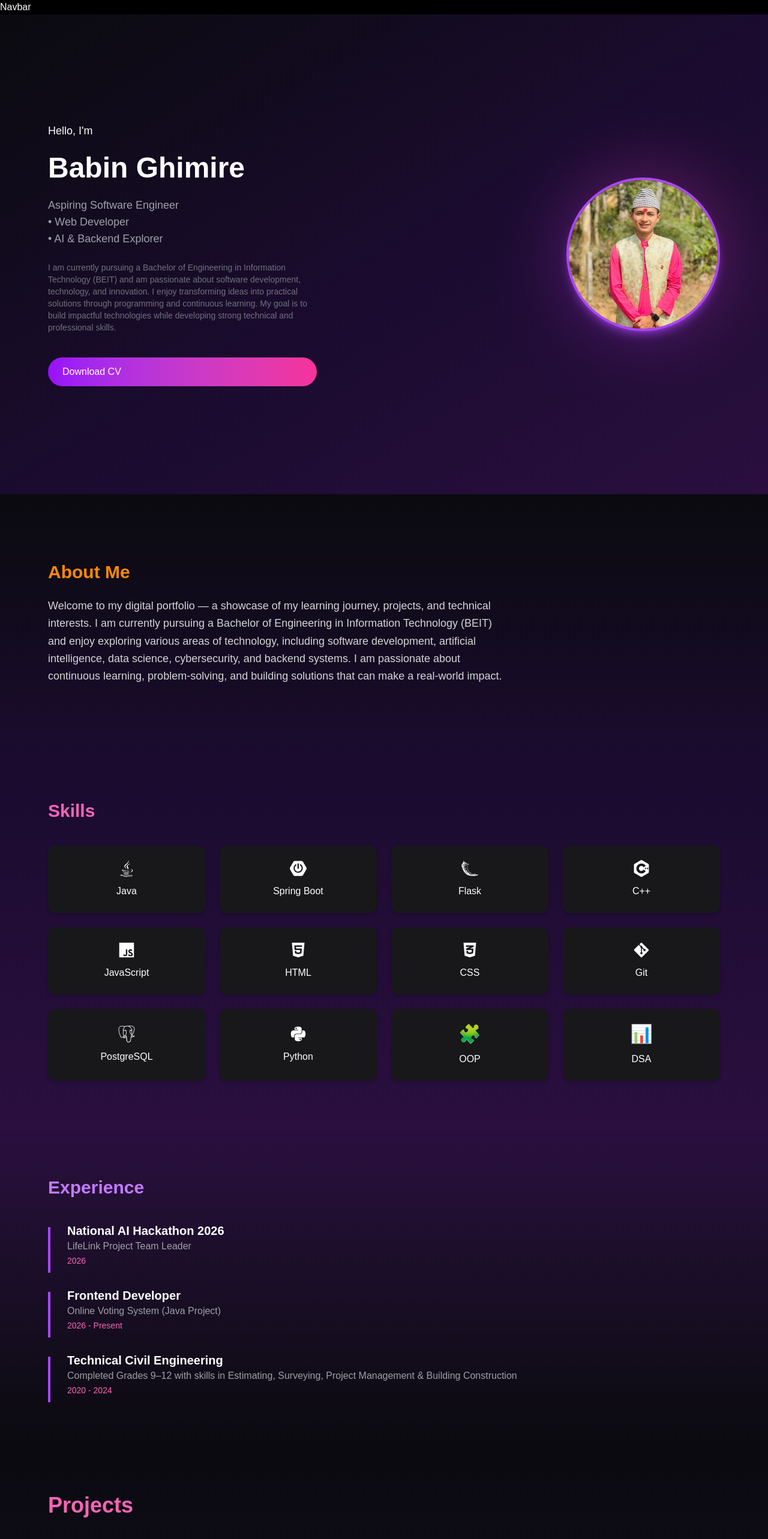
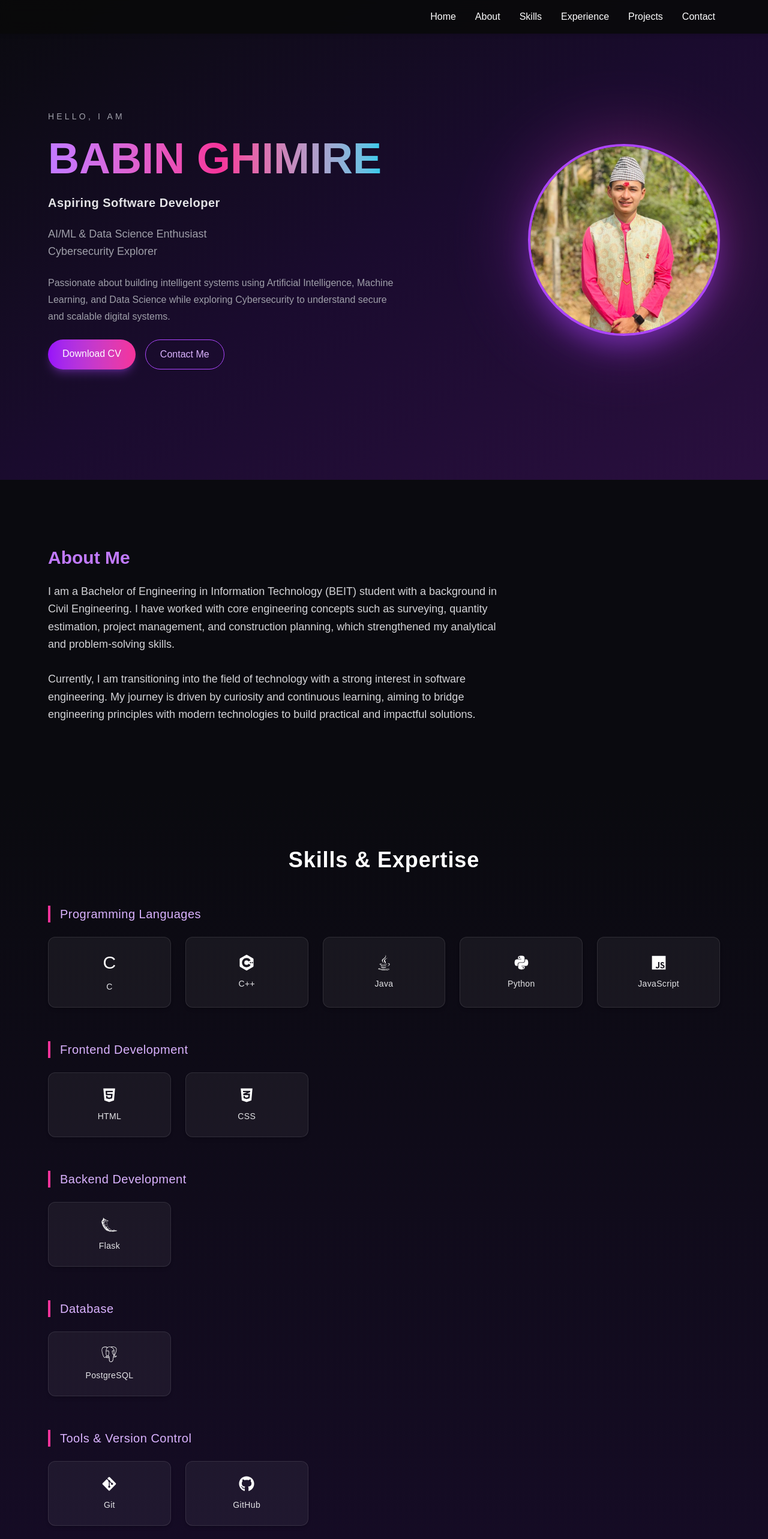
Before and after one commit to ghimirebabin07/my_portfolio, a Next.js app: page / in a window 1280 px wide. Shown: the top 2566 px of the page at 60% size. Built offline with nearby package versions, Linux system fonts and the light colour scheme.

Commit message:
Final Portfolio by babin Ghimire

```diff
--- a/app/layout.tsx
+++ b/app/layout.tsx
@@ -1,20 +1,25 @@
 import type { Metadata } from "next";
-import { Geist, Geist_Mono } from "next/font/google";
+import { Outfit, Space_Grotesk, Geist_Mono } from "next/font/google";
 import "./globals.css";
 
-const geistSans = Geist({
-  variable: "--font-geist-sans",
+const outfit = Outfit({
   subsets: ["latin"],
+  variable: "--font-body",
+});
+
+const spaceGrotesk = Space_Grotesk({
+  subsets: ["latin"],
+  variable: "--font-heading",
 });
 
 const geistMono = Geist_Mono({
-  variable: "--font-geist-mono",
   subsets: ["latin"],
+  variable: "--font-mono",
 });
 
 export const metadata: Metadata = {
-  title: "Create Next App",
-  description: "Generated by create next app",
+  title: "Babin Ghimire",
+  description: "Software Engineer | AI/ML Enthusiast | Data Science Explorer",
 };
 
 export default function RootLayout({
@@ -25,9 +30,11 @@ export default function RootLayout({
   return (
     <html
       lang="en"
-      className={`${geistSans.variable} ${geistMono.variable} h-full antialiased`}
+      className={`${outfit.variable} ${spaceGrotesk.variable} ${geistMono.variable} h-full antialiased`}
     >
-      <body className="min-h-full flex flex-col">{children}</body>
+      <body className="min-h-full flex flex-col">
+        {children}
+      </body>
     </html>
   );
 }
--- a/app/page.tsx
+++ b/app/page.tsx
@@ -4,6 +4,7 @@ import About from "../components/About";
 import Skills from "../components/Skills";
 import Experience from "@/components/Experience";
 import Projects from "@/components/Projects";
+import Contact from "@/components/Contact";
 
 export default function HomePage() {
   return (
@@ -14,6 +15,7 @@ export default function HomePage() {
       <Skills />
       <Experience />
       <Projects />
+      <Contact />
     </main>
   );
 }
--- a/components/About.tsx
+++ b/components/About.tsx
@@ -10,20 +10,22 @@ export default function About() {
       whileInView={{ opacity: 1, y: 0 }}
       transition={{ duration: 0.8 }}
       viewport={{ once: true }}
-      className="py-28 px-8 md:px-20 bg-gradient-to-b from-[#0a0a0f] to-[#1a0b2e] text-white"
+      className="py-28 px-8 md:px-20 bg-[#0a0a0f] text-white"
     >
-      <h2 className="text-3xl font-bold mb-6 text-orange-400">
+      <h2 className="text-3xl font-bold mb-6 text-purple-400">
         About Me
       </h2>
 
       <p className="max-w-3xl text-zinc-300 leading-relaxed text-lg">
-        Welcome to my digital portfolio — a showcase of my learning journey,
-        projects, and technical interests. I am currently pursuing a Bachelor
-        of Engineering in Information Technology (BEIT) and enjoy exploring
-        various areas of technology, including software development,
-        artificial intelligence, data science, cybersecurity, and backend
-        systems. I am passionate about continuous learning, problem-solving,
-        and building solutions that can make a real-world impact.
+        I am a Bachelor of Engineering in Information Technology (BEIT) student
+        with a background in Civil Engineering. I have worked with core engineering
+        concepts such as surveying, quantity estimation, project management, and
+        construction planning, which strengthened my analytical and problem-solving skills.
+        <br /><br />
+        Currently, I am transitioning into the field of technology with a strong
+        interest in software engineering. My journey is driven by curiosity and
+        continuous learning, aiming to bridge engineering principles with modern
+        technologies to build practical and impactful solutions.
       </p>
     </motion.section>
   );
--- a/components/Contact.tsx
+++ b/components/Contact.tsx
@@ -0,0 +1,61 @@
+"use client";
+
+import { motion } from "framer-motion";
+import { FaGithub, FaLinkedin, FaEnvelope } from "react-icons/fa";
+
+export default function Contact() {
+  return (
+    <motion.section
+      id="contact"
+      initial={{ opacity: 0, y: 30 }}
+      whileInView={{ opacity: 1, y: 0 }}
+      transition={{ duration: 0.8 }}
+      viewport={{ once: true }}
+      className="py-20 px-8 md:px-20 bg-gradient-to-b from-[#0a0a0f] to-[#1a0b2e] text-white text-center"
+    >
+      <h2 className="text-3xl font-bold mb-6 text-purple-400">
+        Let's Connect 🤝
+      </h2>
+
+      <p className="text-zinc-300 mb-10">
+        Feel free to reach out for collaborations, projects, internships, or just to say hi!
+      </p>
+
+      <div className="flex justify-center gap-8 text-3xl">
+        <motion.a
+          href="https://github.com/ghimirebabin07"
+          target="_blank"
+          rel="noopener noreferrer"
+          whileHover={{ scale: 1.2 }}
+          whileTap={{ scale: 0.95 }}
+          className="hover:text-pink-400 transition"
+          aria-label="GitHub"
+        >
+          <FaGithub />
+        </motion.a>
+
+        <motion.a
+          href="https://www.linkedin.com/in/babin-ghimire-91403a32b"
+          target="_blank"
+          rel="noopener noreferrer"
+          whileHover={{ scale: 1.2 }}
+          whileTap={{ scale: 0.95 }}
+          className="hover:text-pink-400 transition"
+          aria-label="LinkedIn"
+        >
+          <FaLinkedin />
+        </motion.a>
+
+        <motion.a
+          href="mailto:ghimirebabin92@gmail.com"
+          whileHover={{ scale: 1.2 }}
+          whileTap={{ scale: 0.95 }}
+          className="hover:text-pink-400 transition"
+          aria-label="Email"
+        >
+          <FaEnvelope />
+        </motion.a>
+      </div>
+    </motion.section>
+  );
+}
--- a/components/Experience.tsx
+++ b/components/Experience.tsx
@@ -7,27 +7,38 @@ type ExperienceItem = {
 const experiences: ExperienceItem[] = [
   {
     title: "National AI Hackathon 2026",
-    subtitle: "LifeLink Project Team Leader",
+    subtitle: "LifeLink Project – Team Leader (AI-based Disaster Management System)",
     year: "2026",
   },
   {
     title: "Frontend Developer",
-    subtitle: "Online Voting System (Java Project)",
+    subtitle: "Online Voting System (Java + Web Project)",
     year: "2026 - Present",
   },
   {
-    title: "Technical Civil Engineering",
-    subtitle: "Completed Grades 9–12 with skills in Estimating, Surveying, Project Management & Building Construction",
+    title: "Civil Sub Engineer",
+    subtitle:
+      "Background in Surveying, Estimation, Project Management & Construction Engineering",
     year: "2020 - 2024",
   },
 ];
 
 function ExperienceCard({ title, subtitle, year }: ExperienceItem) {
   return (
-    <div className="relative pl-8 before:absolute before:left-0 before:top-2 before:h-full before:w-1 before:bg-purple-500">
-      <h3 className="text-xl font-semibold">{title}</h3>
-      <p className="text-zinc-400">{subtitle}</p>
-      <span className="text-sm text-pink-400">{year}</span>
+    <div className="relative pl-8 border-l border-purple-500/40">
+      <div className="absolute w-3 h-3 bg-purple-500 rounded-full -left-[7px] top-2"></div>
+
+      <h3 className="text-lg md:text-xl font-semibold text-white tracking-wide">
+        {title}
+      </h3>
+
+      <p className="text-zinc-400 mt-1 leading-relaxed">
+        {subtitle}
+      </p>
+
+      <span className="text-xs text-purple-300 mt-2 inline-block">
+        {year}
+      </span>
     </div>
   );
 }
@@ -36,20 +47,15 @@ export default function Experience() {
   return (
     <section
       id="experience"
-      className="py-20 px-8 md:px-20 bg-gradient-to-b from-[#2a0f3f] to-[#0a0a0f] text-white"
+      className="py-24 px-8 md:px-20 bg-[#0a0a0f] text-white"
     >
-      <h2 className="text-3xl font-bold mb-10 text-purple-400">
+      <h2 className="text-3xl md:text-4xl font-semibold mb-12 text-white">
         Experience
       </h2>
 
-      <div className="flex flex-col gap-8">
+      <div className="flex flex-col gap-10">
         {experiences.map((exp) => (
-          <ExperienceCard
-            key={exp.title}
-            title={exp.title}
-            subtitle={exp.subtitle}
-            year={exp.year}
-          />
+          <ExperienceCard key={exp.title} {...exp} />
         ))}
       </div>
     </section>
--- a/components/Hero.tsx
+++ b/components/Hero.tsx
@@ -11,44 +11,61 @@ export default function Hero() {
     >
       {/* Left side */}
       <motion.div
-        className="flex flex-col gap-6 text-center md:text-left"
+        className="flex flex-col gap-6 text-center md:text-left max-w-2xl"
         initial={{ opacity: 0, y: 20 }}
         animate={{ opacity: 1, y: 0 }}
         transition={{ duration: 0.6 }}
       >
-        <h2 className="text-lg font-light">Hello, I'm</h2>
+        {/* HELLO I AM */}
+        <h2 className="text-sm tracking-[0.3em] uppercase text-zinc-400 font-light">
+          Hello, I am
+        </h2>
 
-        <h1 className="text-5xl font-extrabold text-white">
-          Babin Ghimire
+        {/* NAME */}
+        <h1 className="text-5xl md:text-7xl font-extrabold bg-gradient-to-r from-purple-400 via-pink-500 to-cyan-400 bg-clip-text text-transparent">
+          BABIN GHIMIRE
         </h1>
 
-        <p className="text-zinc-400 text-lg">
-          Aspiring Software Engineer <br />
-          • Web Developer <br />
-          • AI & Backend Explorer
+        {/* ROLE */}
+        <p className="text-lg md:text-xl font-semibold tracking-wide text-zinc-200">
+          Aspiring Software Developer
         </p>
 
-        <p className="text-zinc-500 text-sm max-w-md">
-          I am currently pursuing a Bachelor of Engineering in Information
-          Technology (BEIT) and am passionate about software development,
-          technology, and innovation. I enjoy transforming ideas into practical
-          solutions through programming and continuous learning. My goal is to
-          build impactful technologies while developing strong technical and
-          professional skills.
+        {/* INTERESTS */}
+        <p className="text-base md:text-lg text-zinc-400 leading-relaxed">
+          AI/ML & Data Science Enthusiast <br />
+          Cybersecurity Explorer
         </p>
 
+        {/* NEW DESCRIPTION (added as requested) */}
+        <p className="text-zinc-400 text-base leading-7 max-w-xl">
+          Passionate about building intelligent systems using Artificial Intelligence,
+          Machine Learning, and Data Science while exploring Cybersecurity to understand
+          secure and scalable digital systems.
+        </p>
+
+        {/* BUTTONS */}
+        <div className="flex flex-col sm:flex-row gap-4 justify-center md:justify-start">
           <a
             href="/resume.pdf"
             download
-          className="mt-4 inline-block px-6 py-3 rounded-full bg-gradient-to-r from-purple-600 to-pink-500 hover:opacity-90 transition"
+            className="px-6 py-3 rounded-full bg-gradient-to-r from-purple-600 to-pink-500 hover:scale-105 transition duration-300 shadow-lg shadow-purple-500/30"
           >
             Download CV
           </a>
+
+          <a
+            href="#contact"
+            className="px-6 py-3 rounded-full border border-purple-500 text-purple-300 hover:bg-purple-500 hover:text-white transition duration-300"
+          >
+            Contact Me
+          </a>
+        </div>
       </motion.div>
 
       {/* Right side */}
       <motion.div
-        className="relative w-64 h-64 mb-10 md:mb-0"
+        className="relative w-64 h-64 md:w-80 md:h-80 mb-10 md:mb-0"
         initial={{ opacity: 0, scale: 0.8 }}
         animate={{ opacity: 1, scale: 1 }}
         transition={{ duration: 0.8 }}
@@ -57,9 +74,10 @@ export default function Hero() {
 
         <Image
           src="/profile.jpg.jpg"
-          alt="Profile Image"
+          alt="Babin Ghimire"
           fill
-          className="rounded-full border-4 border-purple-500 shadow-lg shadow-purple-500/50 object-cover"
+          priority
+          className="rounded-full border-4 border-purple-500 shadow-2xl shadow-purple-500/50 object-cover"
         />
       </motion.div>
     </section>
--- a/components/Navbar.tsx
+++ b/components/Navbar.tsx
@@ -1,7 +1,56 @@
+"use client";
+import Link from "next/link";
+import { motion } from "framer-motion";
+
 export default function Navbar() {
   return (
-    <nav>
-      Navbar
-    </nav>
+    <motion.nav
+      initial={{ y: -80, opacity: 0 }}
+      animate={{ y: 0, opacity: 1 }}
+      transition={{ duration: 0.6, ease: "easeOut" }}
+      className="fixed top-0 left-0 w-full bg-[#09090B]/90 backdrop-blur-md text-white shadow-md z-50"
+    >
+      <div className="max-w-6xl mx-auto flex justify-between items-center px-6 py-4">
+        {/* Logo / Name */}
+        <motion.h1
+          initial={{ opacity: 0 }}
+          animate={{ opacity: 1 }}
+          transition={{ delay: 0.3 }}
+          className="text-xl font-bold tracking-wide"
+        >
+
+        </motion.h1>
+
+        {/* Links */}
+        <ul className="hidden md:flex gap-8 font-medium">
+          {["Home", "About", "Skills", "Experience", "Projects", "Contact"].map(
+            (item, index) => (
+              <motion.li
+                key={item}
+                initial={{ opacity: 0, y: -10 }}
+                animate={{ opacity: 1, y: 0 }}
+                transition={{ delay: 0.4 + index * 0.1 }}
+              >
+                <Link
+                  href={`#${item.toLowerCase()}`}
+                  className="hover:text-purple-400 transition-colors"
+                >
+                  {item}
+                </Link>
+              </motion.li>
+            )
+          )}
+        </ul>
+
+        {/* Mobile Menu Button */}
+        <motion.button
+          whileHover={{ scale: 1.1 }}
+          whileTap={{ scale: 0.95 }}
+          className="md:hidden px-3 py-2 rounded-lg bg-purple-600 hover:bg-purple-700 transition"
+        >
+          ☰
+        </motion.button>
+      </div>
+    </motion.nav>
   );
 }
--- a/components/Projects.tsx
+++ b/components/Projects.tsx
@@ -11,18 +11,18 @@ const projects: Project[] = [
   {
     title: "LifeLink – National AI Hackathon Project",
     description:
-      "A disaster management and emergency support platform built to improve crisis response using AI and real-time mapping.",
+      "AI-powered disaster management system designed for emergency response, mapping, and crisis coordination.",
     subtitle:
-      "Worked on system design, backend integration, and AI-powered text classification + clustering logic.",
-    tech: "Python Flask • AI/ML • Google Maps API • JavaScript • HTML • CSS • PostgreSQL " ,
+      "Led system design, backend integration, and AI-based text classification & clustering.",
+    tech: "Python Flask • AI/ML • Google Maps API • PostgreSQL • JavaScript",
     year: "2026",
     link: "#",
   },
   {
     title: "Online Voting System",
     description:
-      "Secure and scalable voting platform designed for transparent digital elections.",
-    subtitle: "Implemented authentication, vote integrity, and database structure.",
+      "Secure digital voting platform ensuring transparency, authentication, and vote integrity.",
+    subtitle: "Built using Spring Boot with secure backend architecture.",
     tech: "Spring Boot • PostgreSQL • REST APIs",
     year: "2026",
     link: "#",
@@ -30,9 +30,9 @@ const projects: Project[] = [
   {
     title: "Portfolio Website",
     description:
-      "Personal developer portfolio showcasing projects, skills, and experience.",
-    subtitle: "Built with modern UI principles and responsive design.",
-    tech: "Next.js • Tailwind CSS",
+      "Modern responsive developer portfolio showcasing skills, projects, and experience.",
+    subtitle: "Built with Next.js and modern UI design principles.",
+    tech: "Next.js • Tailwind CSS • Framer Motion",
     year: "2026",
     link: "#",
   },
@@ -47,16 +47,15 @@ function ProjectCard({
   year,
 }: Project) {
   return (
-    <div className="group rounded-xl bg-[#18181B] p-6 shadow-md border border-zinc-800 hover:border-purple-500 transition-all duration-300 hover:-translate-y-1">
-
+    <div className="group rounded-xl bg-white/5 border border-white/10 p-6 hover:border-purple-500/50 transition-all duration-300 hover:-translate-y-1">
       {/* Header */}
       <div className="flex items-center justify-between">
-        <h3 className="text-xl font-semibold text-purple-400 group-hover:text-purple-300">
+        <h3 className="text-lg md:text-xl font-semibold text-white group-hover:text-purple-300 transition">
           {title}
         </h3>
 
         {year && (
-          <span className="text-xs text-zinc-400 bg-zinc-900 px-2 py-1 rounded">
+          <span className="text-xs text-zinc-400 bg-black/40 px-2 py-1 rounded">
             {year}
           </span>
         )}
@@ -79,7 +78,7 @@ function ProjectCard({
         {tech.split("•").map((item, idx) => (
           <span
             key={idx}
-            className="text-xs bg-zinc-900 text-pink-300 px-2 py-1 rounded"
+            className="text-xs bg-black/40 border border-white/10 text-purple-300 px-2 py-1 rounded"
           >
             {item.trim()}
           </span>
@@ -90,7 +89,7 @@ function ProjectCard({
       {link && (
         <a
           href={link}
-          className="mt-5 inline-block text-sm text-blue-400 hover:text-blue-300 hover:underline transition"
+          className="mt-5 inline-block text-sm text-purple-400 hover:text-purple-300 transition"
         >
           View Project →
         </a>
@@ -103,14 +102,12 @@ export default function Projects() {
   return (
     <section
       id="projects"
-      className="py-20 px-6 md:px-20 bg-gradient-to-b from-[#0a0a0f] to-[#1a0b2e] text-white"
+      className="py-24 px-8 md:px-20 bg-[#0a0a0f] text-white"
     >
-      {/* Heading */}
-      <h2 className="text-3xl md:text-4xl font-bold mb-12 text-pink-400">
+      <h2 className="text-3xl md:text-4xl font-semibold mb-12 text-white">
         Projects
       </h2>
 
-      {/* Grid */}
       <div className="grid grid-cols-1 md:grid-cols-2 gap-8">
         {projects.map((proj) => (
           <ProjectCard key={proj.title} {...proj} />
--- a/components/Skills.tsx
+++ b/components/Skills.tsx
@@ -7,48 +7,104 @@ import {
   FaCss3Alt,
   FaGitAlt,
   FaJs,
+  FaGithub,
 } from "react-icons/fa";
 
 import {
-  SiSpringboot,
   SiFlask,
   SiPostgresql,
   SiCplusplus,
 } from "react-icons/si";
 
 export default function Skills() {
-  const skills = [
-    { name: "Java", icon: <FaJava size={28} /> },
-    { name: "Spring Boot", icon: <SiSpringboot size={28} /> },
-    { name: "Flask", icon: <SiFlask size={28} /> },
-    { name: "C++", icon: <SiCplusplus size={28} /> },
-    { name: "JavaScript", icon: <FaJs size={28} /> },
-    { name: "HTML", icon: <FaHtml5 size={28} /> },
-    { name: "CSS", icon: <FaCss3Alt size={28} /> },
-    { name: "Git", icon: <FaGitAlt size={28} /> },
-    { name: "PostgreSQL", icon: <SiPostgresql size={28} /> },
-    { name: "Python", icon: <FaPython size={28} /> },
+  const skillCategories = [
+    {
+      title: "Programming Languages",
+      skills: [
+        { name: "C", icon: "C" },
+        { name: "C++", icon: <SiCplusplus size={26} /> },
+        { name: "Java", icon: <FaJava size={26} /> },
+        { name: "Python", icon: <FaPython size={26} /> },
+        { name: "JavaScript", icon: <FaJs size={26} /> },
+      ],
+    },
+    {
+      title: "Frontend Development",
+      skills: [
+        { name: "HTML", icon: <FaHtml5 size={26} /> },
+        { name: "CSS", icon: <FaCss3Alt size={26} /> },
+      ],
+    },
+    {
+      title: "Backend Development",
+      skills: [
+        { name: "Flask", icon: <SiFlask size={26} /> },
+      ],
+    },
+    {
+      title: "Database",
+      skills: [
+        { name: "PostgreSQL", icon: <SiPostgresql size={26} /> },
+      ],
+    },
+    {
+      title: "Tools & Version Control",
+      skills: [
+        { name: "Git", icon: <FaGitAlt size={26} /> },
+        { name: "GitHub", icon: <FaGithub size={26} /> }, // ✅ FIXED
+      ],
+    },
+    {
+      title: "Core Computer Science",
+      skills: [
         { name: "OOP", icon: "🧩" },
         { name: "DSA", icon: "📊" },
+      ],
+    },
+
+    // 🔥 Civil Engineering Section
+    {
+      title: "Civil Engineering Skills",
+      skills: [
+        { name: "Surveying", icon: "📐" },
+        { name: "Quantity Estimation", icon: "📏" },
+        { name: "Project Management", icon: "📊" },
+        { name: "AutoCAD Basics", icon: "🏗️" },
+        { name: "Construction Planning", icon: "🏢" },
+      ],
+    },
   ];
 
   return (
     <section
       id="skills"
-      className="py-20 px-8 md:px-20 bg-gradient-to-b from-[#1a0b2e] to-[#2a0f3f] text-white"
+      className="py-24 px-8 md:px-20 bg-gradient-to-b from-[#0a0a0f] to-[#1a0b2e] text-white"
     >
-      <h2 className="text-3xl font-bold mb-10 text-pink-400">
-        Skills
+      {/* Title */}
+      <h2 className="text-4xl font-semibold mb-14 text-center tracking-wide text-white">
+        Skills & Expertise
       </h2>
 
-      <div className="grid grid-cols-2 sm:grid-cols-3 md:grid-cols-4 gap-6">
-        {skills.map((skill) => (
+      <div className="space-y-14">
+        {skillCategories.map((category) => (
+          <div key={category.title}>
+            <h3 className="text-lg md:text-xl font-medium text-purple-300 mb-6 border-l-4 border-pink-500 pl-4 tracking-wide">
+              {category.title}
+            </h3>
+
+            <div className="grid grid-cols-2 sm:grid-cols-3 md:grid-cols-4 lg:grid-cols-5 gap-6">
+              {category.skills.map((skill) => (
                 <div
                   key={skill.name}
-            className="flex flex-col items-center justify-center gap-3 rounded-xl bg-[#18181B] p-6 shadow-md hover:scale-105 hover:shadow-purple-500/20 transition duration-300"
+                  className="flex flex-col items-center justify-center gap-3 rounded-xl bg-white/5 border border-white/10 p-6 shadow-md hover:scale-105 hover:shadow-purple-500/20 transition duration-300"
                 >
                   <div className="text-3xl">{skill.icon}</div>
-            <span>{skill.name}</span>
+                  <span className="text-sm font-medium text-zinc-200 text-center tracking-wide">
+                    {skill.name}
+                  </span>
+                </div>
+              ))}
+            </div>
           </div>
         ))}
       </div>
```
Lines whose indentation alone changed are shown as unchanged.
